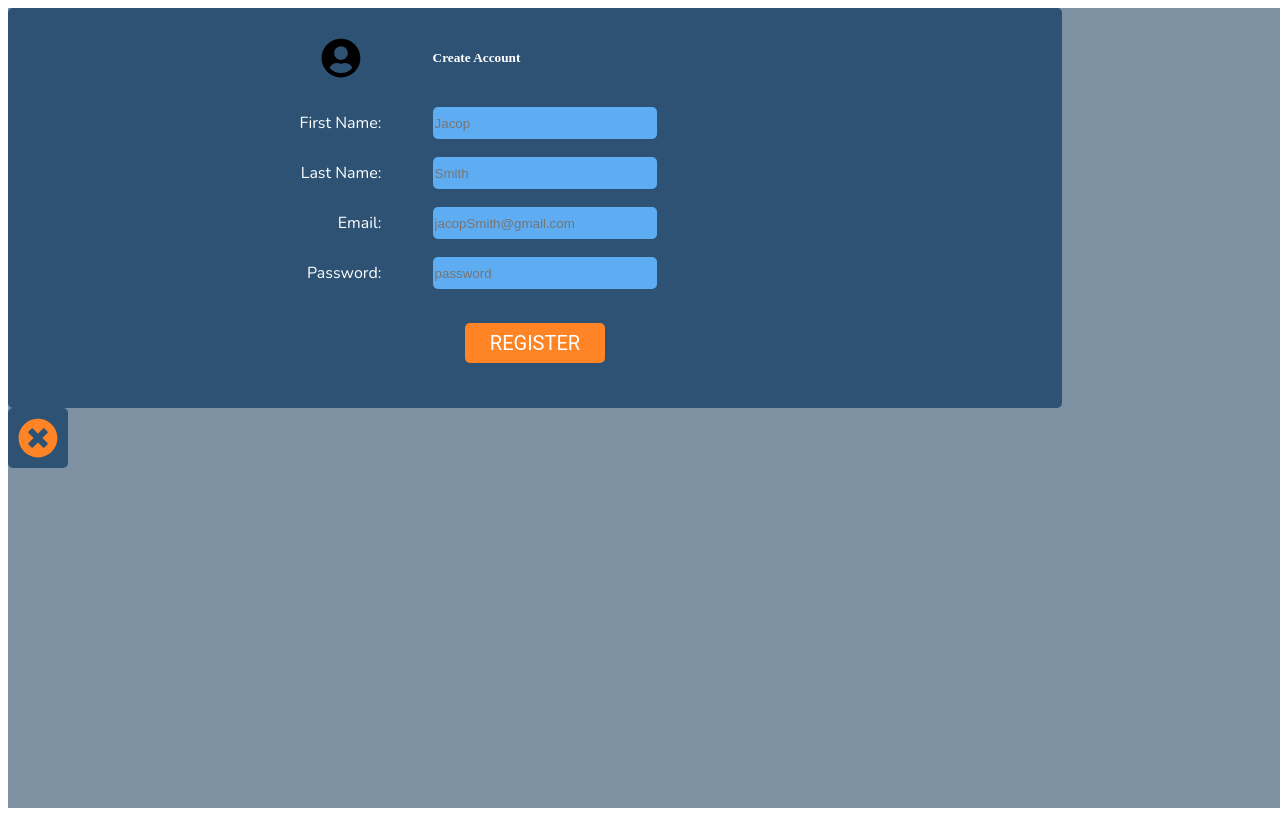
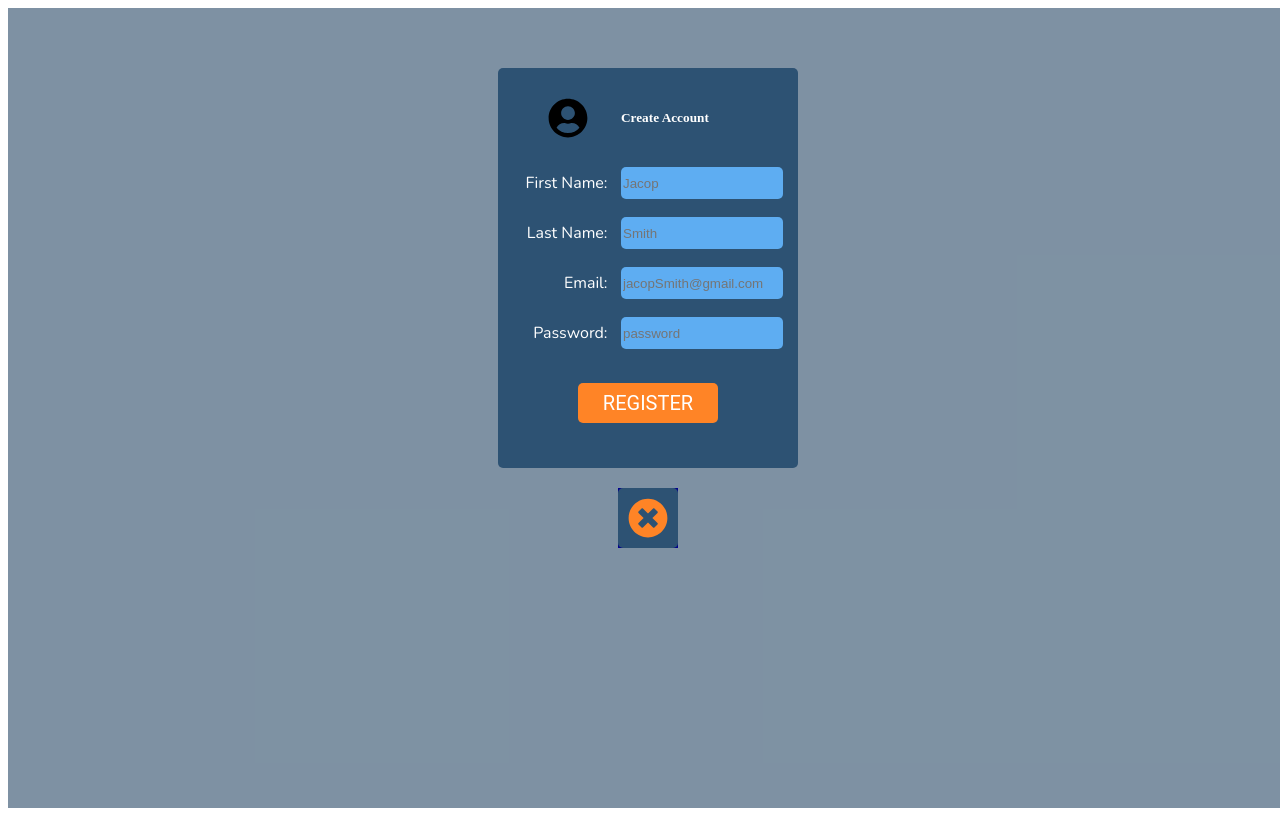
Before and after one commit to wilberpulido/favoriteMovieApp, a Next.js app: page / in a window 1280 px wide. Built offline with nearby package versions, Linux system fonts and the light colour scheme; a web font is replaced by a local one.

Commit message:
Finish OverlappingLayer, i will fix bug with .baseLayer class

```diff
--- a/components/OverlappingLayer.js
+++ b/components/OverlappingLayer.js
@@ -4,8 +4,12 @@ import style from '../styles/components/overlappingLayer.module.scss'
 export default function OverlappingLayer ({ children }) {
   return (
     <main className={style.baseLayer}>
-      {children}
-      <ExitButton />
+      <div className={style.childrenOverlappingBox}>
+        {children}
+        <div className={style.exitButtonBox}>
+          <ExitButton />
+        </div>
+      </div>
     </main>
   )
 }
--- a/styles/components/overlappingLayer.module.scss
+++ b/styles/components/overlappingLayer.module.scss
@@ -1,8 +1,25 @@
 @use '../variable/colors';
 
 .baseLayer{
-    width: 100%;
-    height: 100%;
-    position: fixed;
+    min-height: 100%;
+    width: 100vw;
+    position: absolute;
     background-color: colors.$distortedPrimary;
+    .childrenOverlappingBox{
+        position: relative;
+        top: 60px;
+        margin: 0 auto;
+        width: min-content;
+        height: min-content;
+        .exitButtonBox{
+            position: relative;
+            top: 20px;
+            margin: auto;
+            background-color: darkblue;
+            width: min-content;
+            height: min-content;
+        }
+    }
+
+
 }
--- a/styles/pages/Home.module.scss
+++ b/styles/pages/Home.module.scss
@@ -1,19 +1,10 @@
 @use '../variable/basics';
 @use '../variable/colors';
 
-
 .container {
+  position: relative;
   min-height: 100vh;
-  min-width: 100vw;
+  width: 100%;
   display: flex;
   color: white;
 }
-
-.main {
-  padding: 5rem 0;
-  flex: 1;
-  display: flex;
-  flex-direction: column;
-  justify-content: center;
-  align-items: center;
-}
```
